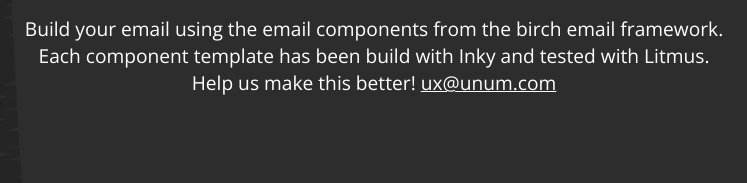
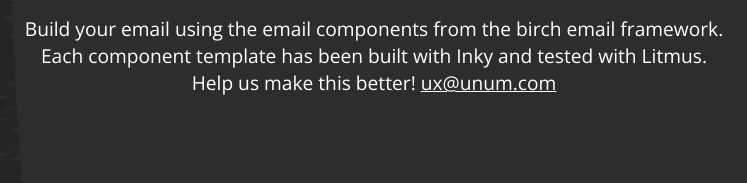
Before and after one commit to unumux/birch-builder-2, a website with bundled scripts: page index.html in a window 1280 px wide. Shown: the part 303-486 px from the top of the page, 266-1013 px from the left. Built offline with nearby package versions, Linux system fonts and the light colour scheme.

Commit message:
fix typo on intro

```diff
--- a/index.html
+++ b/index.html
@@ -86,7 +86,7 @@
                     <img src="images/birchbuilder-app-icon.svg" alt="">
                     <h1 class="intro-header-1">BirchBuilder</h1>
                     <p class="intro-p">Build your email using the email components from the birch email framework.<br role="presentation">
-                    Each component template has been build with Inky and tested with Litmus.<br role="presentation">
+                    Each component template has been built with Inky and tested with Litmus.<br role="presentation">
                     Help us make this better! <a class="intro-mailto-link" href="mailto:ux@unum.com?subject=BirchBuilder%20Feedback">ux@unum.com</a></p>
 
                 </div>
```
